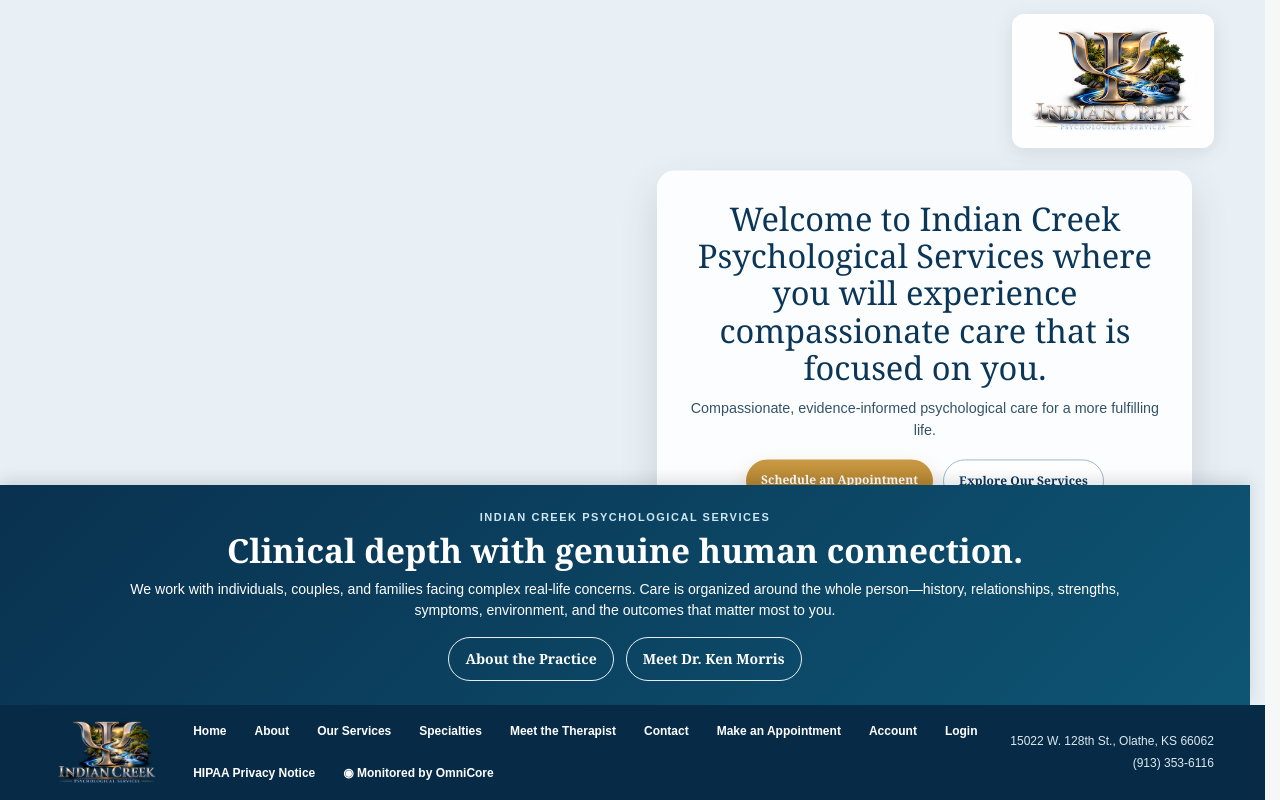
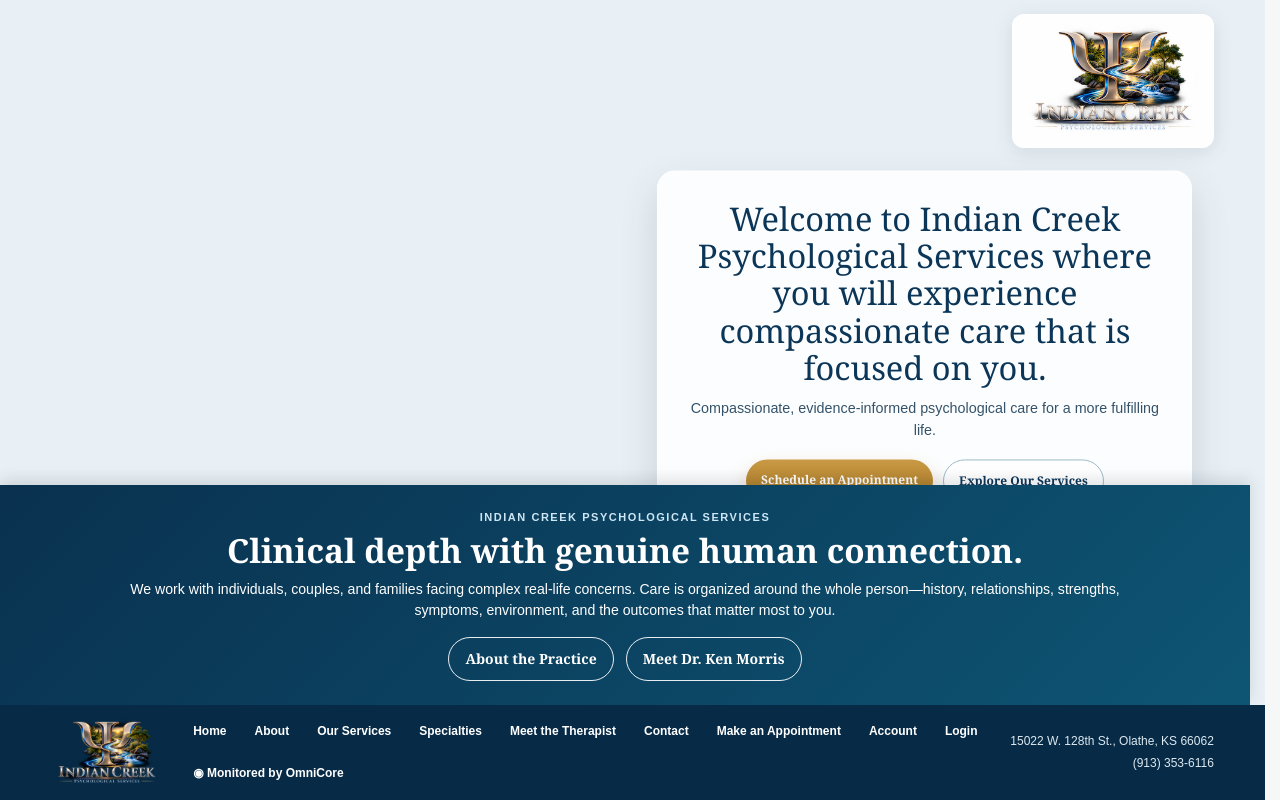
Before and after one commit to drkenmorris/indiancreekpsych, a Next.js app: page / in a window 1280 px wide. Built offline with nearby package versions, Linux system fonts and the light colour scheme; no server answers.

Commit message:
Remove HIPAA Privacy Notice from shared website and EMR bottom menus

```diff
--- a/app/components/PublicFooter.tsx
+++ b/app/components/PublicFooter.tsx
@@ -18,7 +18,6 @@ export default function PublicFooter({ workspace = false }: { workspace?: boolea
         </>)}
         <Link href="/account">Account</Link>
         <AuthMenuAction compact={workspace} />
-        <Link href="/privacy">HIPAA Privacy Notice</Link>
         {!workspace && <a href="https://omnicoreai.app/website-protection" aria-label="Monitored by OmniCore — learn about monitoring and security controls"><span aria-hidden="true">◉ </span>Monitored by OmniCore</a>}
       </nav>
       <div className="footerContact">
```
Also changed, not shown: public/emr-assets/index.html (+1 -1 lines).
